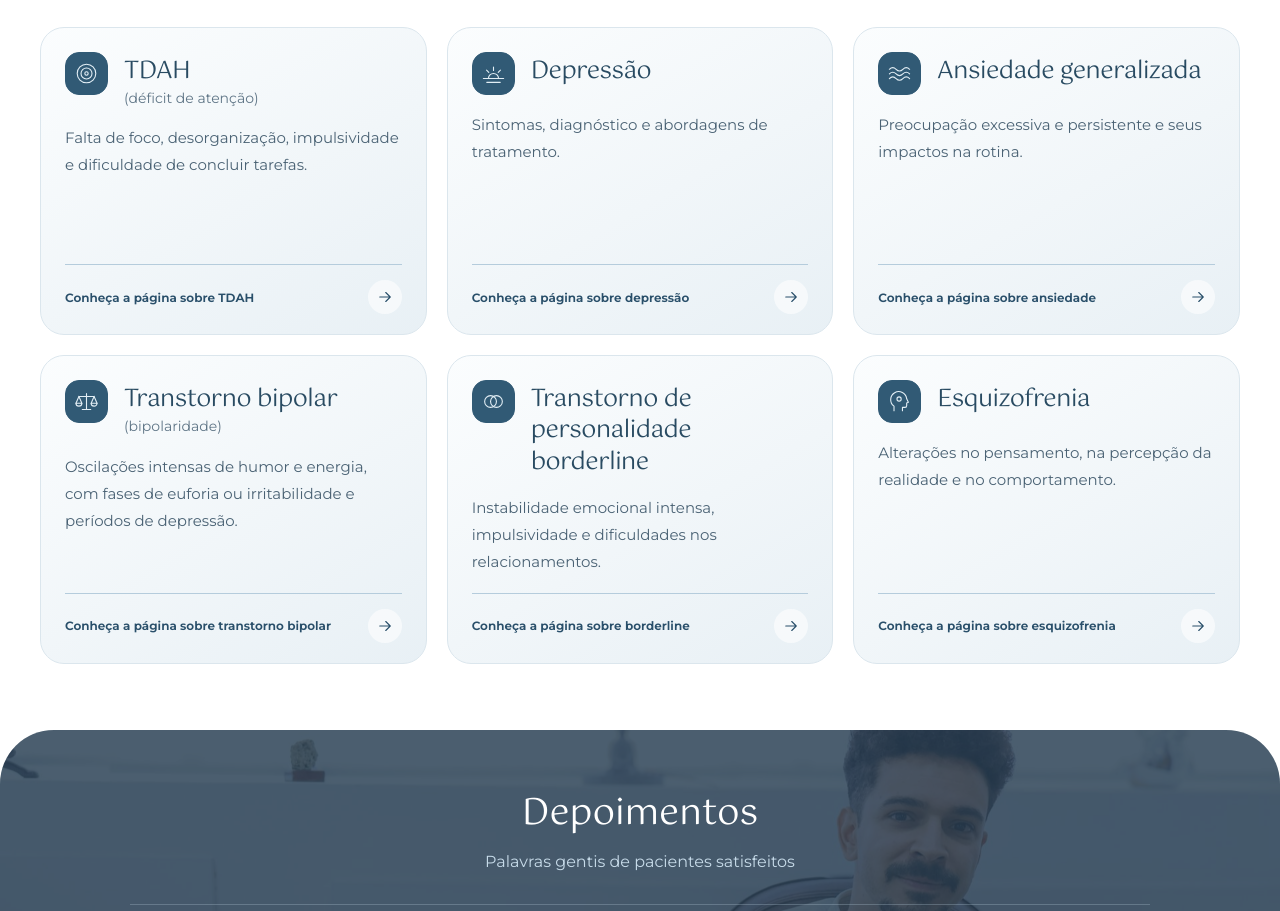
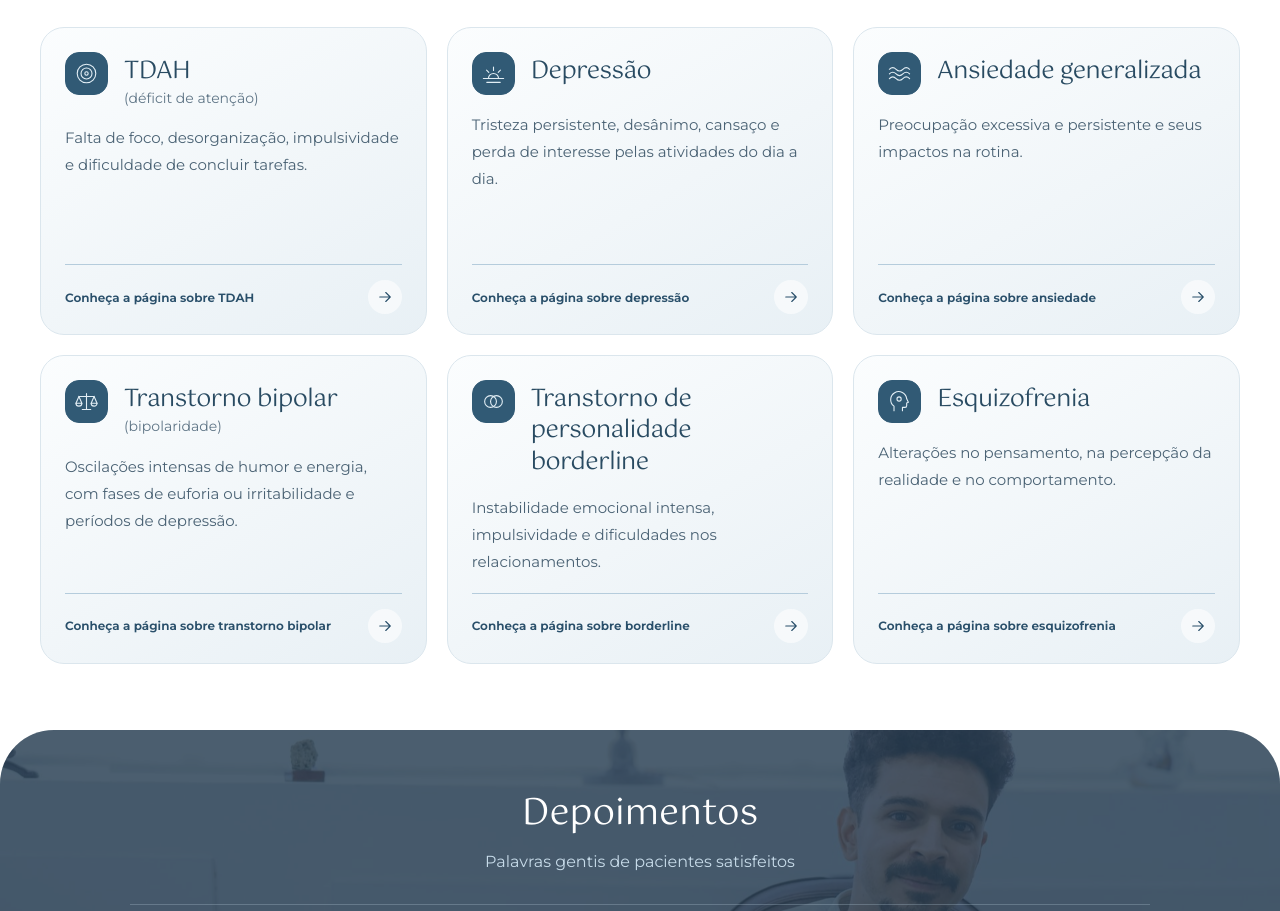
Before and after one commit to pedrozajden/lucio-site, an Astro site: page / in a window 1280 px wide. Shown: the part 2814-3725 px from the top of the page. Built offline with nearby package versions, Linux system fonts and the light colour scheme; Astro itself is replaced by a stand-in of ours.

Commit message:
Cartão de Depressão com descrição na linguagem do paciente
Co-Authored-By: Claude Opus 5.5 <noreply@anthropic.com>

```diff
--- a/src/pages/index.astro
+++ b/src/pages/index.astro
@@ -18,7 +18,7 @@ import '../styles/home-refinements.css';
 import '../styles/home-journey.css';
 import '../styles/home-autoridade.css';
 const areaPreviews = [
-  { title: 'Depressão', text: 'Sintomas, diagnóstico e abordagens de tratamento.' },
+  { title: 'Depressão', text: 'Tristeza persistente, desânimo, cansaço e perda de interesse pelas atividades do dia a dia.' },
   { title: 'Ansiedade generalizada', text: 'Preocupação excessiva e persistente e seus impactos na rotina.' },
   { title: 'TDAH', alias: 'déficit de atenção', text: 'Falta de foco, desorganização, impulsividade e dificuldade de concluir tarefas.' },
   { title: 'Transtorno bipolar', alias: 'bipolaridade', text: 'Oscilações intensas de humor e energia, com fases de euforia ou irritabilidade e períodos de depressão.' },
```
Also changed, not shown: ALTERACOES-DE-TEXTO.md (+1 -0 lines).
